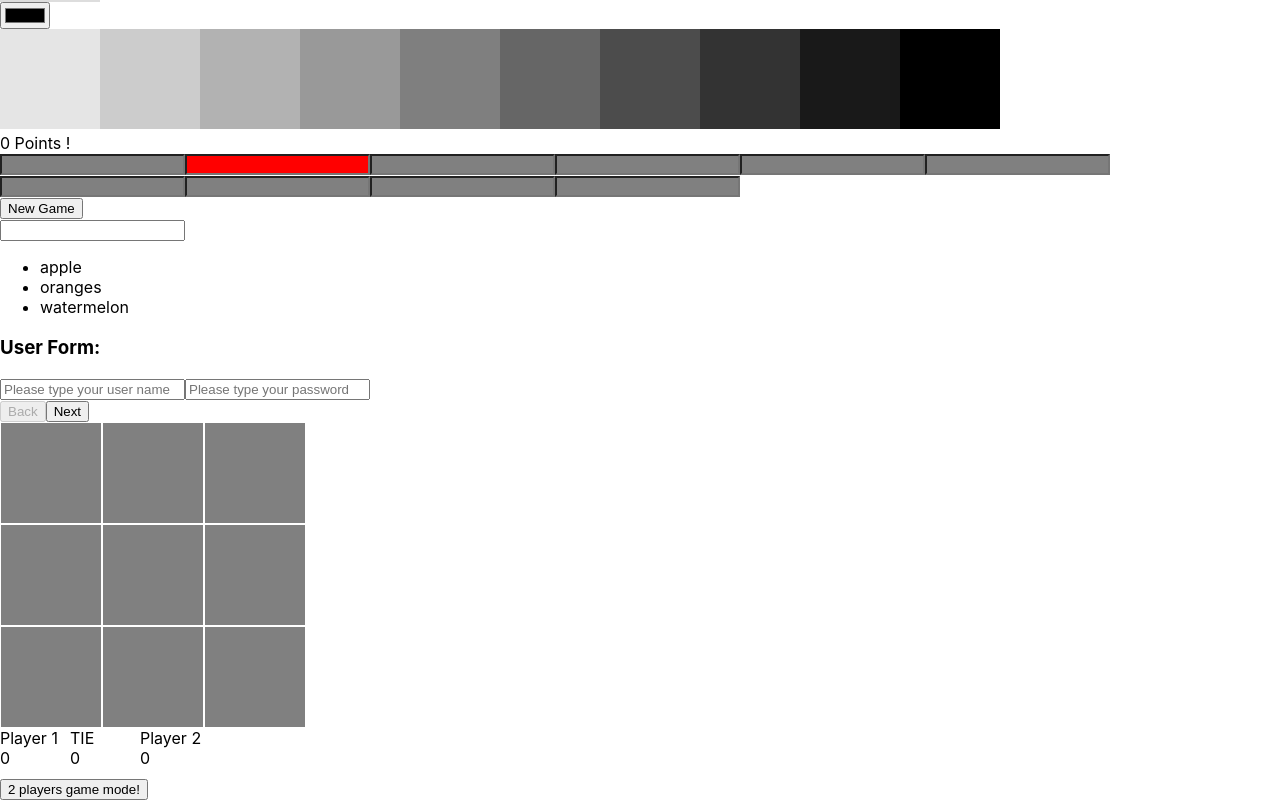
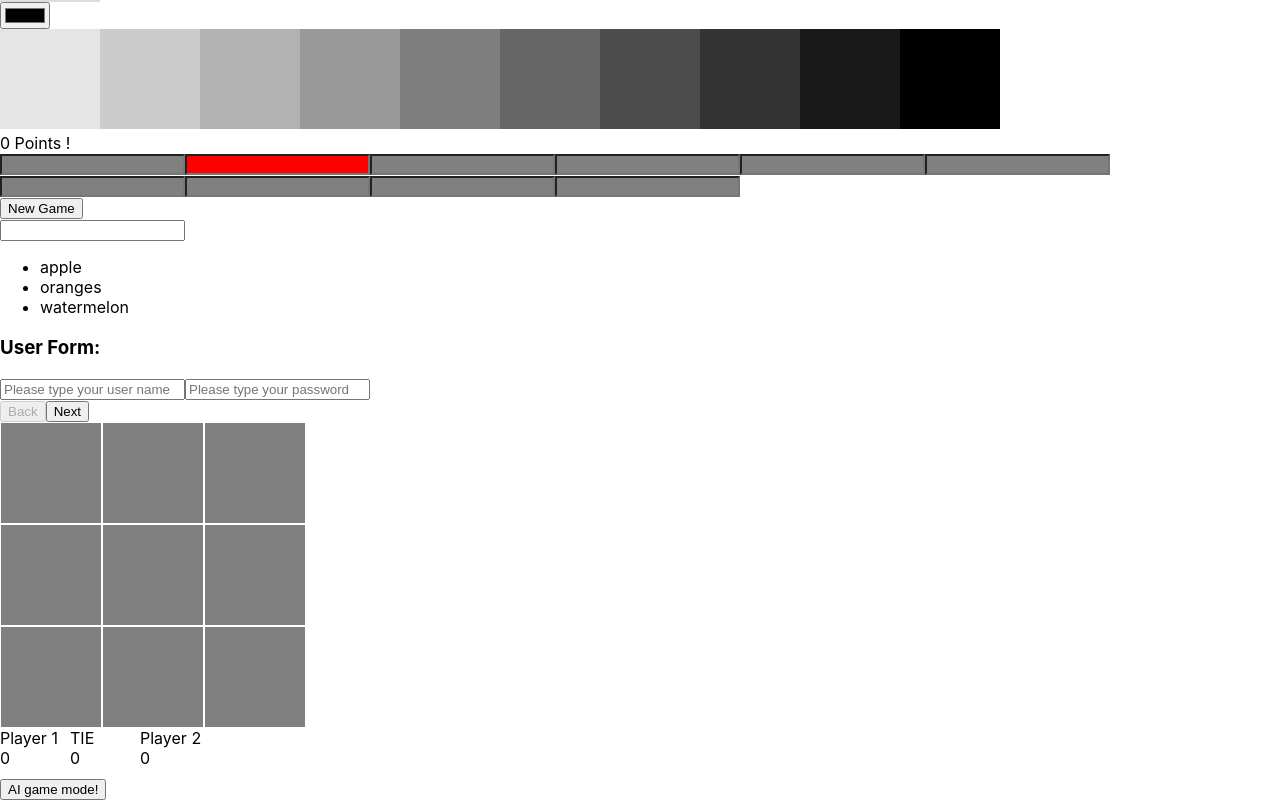
Before and after one commit to roiavidar/tocode-ex, a React (Create React App) app: page / in a window 1280 px wide. Shown: the part 404-1204 px from the top of the page. Built offline with nearby package versions, Linux system fonts and the light colour scheme.

Commit message:
ai interface

```diff
--- a/src/App.tsx
+++ b/src/App.tsx
@@ -14,6 +14,7 @@ import StepsForm from './components/UserForm/StepsForm';
 import { TimeConverterLogic } from './components/TimeConverter/TimeConverterLogic';
 import CatchTheTargetLogic from './components/CatchTheTarget/CatchTheTargetLogic';
 import TicTacToe from './components/TicTacToe/TicTacToe';
+import { AI } from './components/TicTacToe/AI';
 
 function App() {
 
@@ -70,7 +71,7 @@ function App() {
     <CatchTheTarget logic={catchTheTargetLogic} />
     <FilterList items={items} />
     <UserForm stepsForm={stepsForm} />
-    <TicTacToe gameSpeed={2000} />
+    <TicTacToe gameSpeed={1500} computerAI={{isFirst: false, logic: new AI()}} />
     </>
   );
 }
--- a/src/components/TicTacToe/AI.tsx
+++ b/src/components/TicTacToe/AI.tsx
@@ -1,7 +1,7 @@
 import { EMPTY_CELL } from "./constants";
-import { IGameCell } from "./TicTacToe.model";
+import { IGameCell, IAI } from "./TicTacToe.model";
 
-export class AI {
+export class AI implements IAI {
     getMark(board: IGameCell[][], computerSymbol: number) {
         let row = 0;
         while(row < board.length){
--- a/src/components/TicTacToe/GameModePvE.tsx
+++ b/src/components/TicTacToe/GameModePvE.tsx
@@ -1,11 +1,11 @@
 import GameMode from './GameMode';
 import {GameState} from './TicTacToe.model';
 import { AI } from './AI';
-import { NO_ROW, NO_WINNER } from './constants';
+import { NO_WINNER } from './constants';
 
 export default class GameModePvE extends GameMode {
     public computerTurn: number = 1;
-    private computerAI: AI;
+    public computerAI: AI;
 
     constructor(props: {
         computerAI: AI,
--- a/src/components/TicTacToe/TicTacToe.model.ts
+++ b/src/components/TicTacToe/TicTacToe.model.ts
@@ -24,3 +24,7 @@ export interface Score {
     score: number;
     player: number
 }
+
+export interface IAI {
+    getMark: (board: IGameCell[][], computerSymbol: number) => {row: number, col: number};
+}
--- a/src/components/TicTacToe/TicTacToe.tsx
+++ b/src/components/TicTacToe/TicTacToe.tsx
@@ -1,5 +1,5 @@
 import React, { useState, useEffect } from 'react';
-import {GameState} from './TicTacToe.model';
+import {GameState, IAI} from './TicTacToe.model';
 import GameModePvP from './GameModePvP';
 import GameModePvE from './GameModePvE';
 import TicTacToeBoard from './TicTacToeBoard';
@@ -16,22 +16,23 @@ const gameModePvP = new GameModePvP();
 
 export default function TicTacToe(props: {
     gameSpeed: number,
-    AI?: { isFirst: boolean }
+    computerAI?: { isFirst: boolean, logic: IAI }
 }) {
-    const {gameSpeed, AI} = props;
+    const {gameSpeed, computerAI} = props;
 
     useEffect(() => {
-        if (AI) {
-            gameModePvE.computerTurn = AI.isFirst ? FIRST_PLAYER : SECOND_PLAYER;
+        if (computerAI) {
+            gameModePvE.computerTurn = computerAI.isFirst ? FIRST_PLAYER : SECOND_PLAYER;
+            gameModePvE.computerAI = computerAI.logic || gameModePvE.computerAI;
         }
-    }, [])
+    }, []);
 
-    let logic = !!AI ? gameModePvE : gameModePvP;
+    let logic = !!computerAI ? gameModePvE : gameModePvP;
     const [players, setPlayers] = useState(logic.GameState.players);
     const [scores, setScores] = useState(logic.GameState.scores);
     const [winner, setWinner] = useState(logic.GameState.winner);
     const [board, setBoard] = useState(logic.GameState.board);
-    const [isAIGameMode, setAIGameMode] = useState(!!AI);
+    const [isAIGameMode, setAIGameMode] = useState(!!computerAI);
 
     function updateGameState(game: GameState) {
         setScores([...game.scores]);
@@ -51,7 +52,7 @@ export default function TicTacToe(props: {
             {
                 isAIGameMode
                 ?
-                <TicTacToeBoard board={board} logic={gameModePvE} gameSpeed={gameSpeed} updateGameState={updateGameState} />
+                <TicTacToeBoard board={board} logic={gameModePvE} gameSpeed={gameSpeed} updateGameState={updateGameState}/>
                 :
                 <TicTacToeBoard board={board} logic={gameModePvP} gameSpeed={gameSpeed} updateGameState={updateGameState}/>
             }
```
